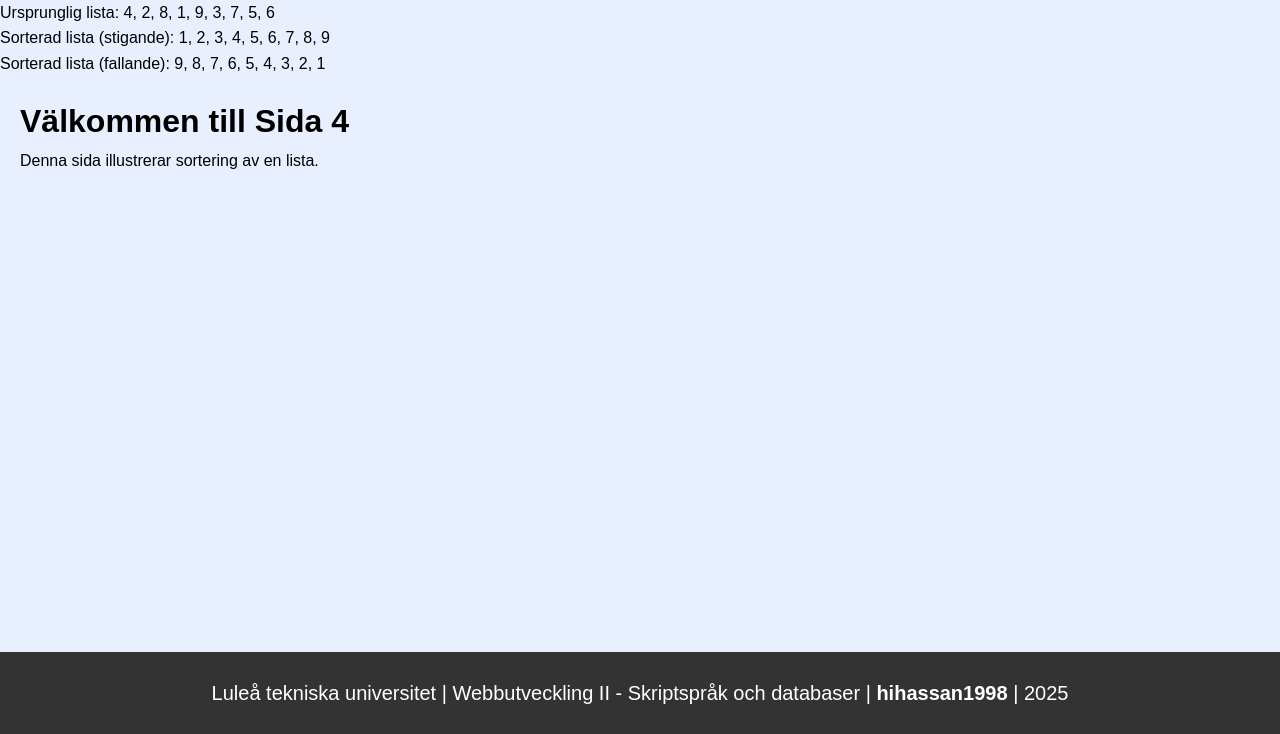
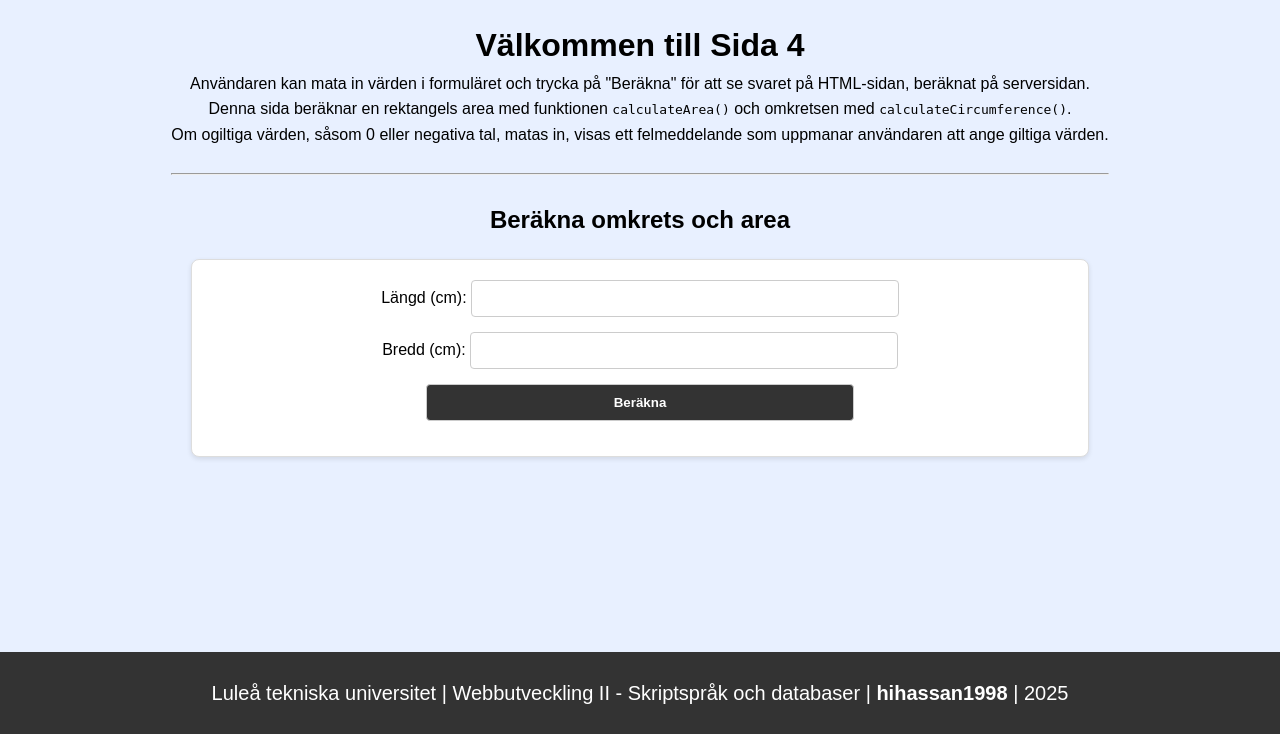
Before and after one commit to hihassan1998/web2, a PHP site: page /public/pages/sida4.php in a window 1280 px wide. Shown: the part 66-800 px from the top of the page. Run offline with PHP 8.4, Linux system fonts and the light colour scheme.

Commit message:
created docker file for deplying php app and completed page 4

```diff
--- a/public/pages/sida3.php
+++ b/public/pages/sida3.php
@@ -21,8 +21,8 @@
         <label for="searchWord">Sökord:</label><br>
         <input type="text" id="searchWord" name="searchWord"><br>
         <button type="submit">Skicka</button>
-    </form>
-    <?php
+        <br><br>
+        <?php
 
     if ($_SERVER['REQUEST_METHOD'] === 'POST') {
         $words = explode(" ", $_POST['words'] ?? '');
@@ -50,6 +50,8 @@
         }
     }
     ?>
+    </form>
+
 </div>
 <?php
 
--- a/public/pages/sida4.php
+++ b/public/pages/sida4.php
@@ -1,13 +1,26 @@
 <?php include '../../includes/header.php';
 
-$numbers = [4, 2, 8, 1, 9, 3, 7, 5, 6];
-echo "<p>Ursprunglig lista: " . implode(", ", $numbers) . "</p>";
+// Function which calculates the area of shape
+function calculateArea($length, $width)
+{
+    return $length * $width;
+}
 
-sort($numbers);
-echo "<p>Sorterad lista (stigande): " . implode(", ", $numbers) . "</p>";
+// Function which calculates the circumference of the shape
+function calculateCircumference($length, $width)
+{
+    $circumference = 2 * ($length + $width);
+    $area = calculateArea($length, $width);
+    return [$circumference, $area];
+}
+// initialize values so that the circumference and areas can be printied in html side
 
-rsort($numbers);
-echo "<p>Sorterad lista (fallande): " . implode(", ", $numbers) . "</p>";
+$circumference = null;
+$area = null;
+// $length = null;
+// $width = null;
+
+
 ?>
 
 <head>
@@ -15,10 +28,54 @@ echo "<p>Sorterad lista (fallande): " . implode(", ", $numbers) . "</p>";
 </head>
 
 
-<div class="main-content">
+<div class="main-content center-content">
 
     <h1>Välkommen till Sida 4</h1>
-    <p>Denna sida illustrerar sortering av en lista.</p>
+    <p>Användaren kan mata in värden i formuläret och trycka på "Beräkna" för att se svaret på HTML-sidan, beräknat på serversidan.</p>
+    <p>Denna sida beräknar en rektangels area med funktionen <code>calculateArea()</code> och omkretsen med <code>calculateCircumference()</code>.</p>
+    <p>Om ogiltiga värden, såsom 0 eller negativa tal, matas in, visas ett felmeddelande som uppmanar användaren att ange giltiga värden.</p>
+
+    <br>
+    <hr>
+    <br>
+    <h2>Beräkna omkrets och area</h2>
+    <form method="post">
+        <label for="length">Längd (cm):</label>
+        <input type="number" id="length" name="length" step="0.1" required><br>
+
+        <label for="width">Bredd (cm):</label>
+        <input type="number" id="width" name="width" step="0.1" required><br>
+
+        <button type="submit">Beräkna</button>
+
+        <br>
+
+        <?php
+        if ($_SERVER['REQUEST_METHOD'] === 'POST') {
+            $length = isset($_POST['length']) ? (float)$_POST['length'] : 0;
+            $width = isset($_POST['width']) ? (float)$_POST['width'] : 0;
+
+            if ($length > 0 && $width > 0) {
+                list($circumference, $area) = calculateCircumference($length, $width);
+            } else {
+                echo "<p style='color: red;'>Ange giltiga värden för längd och bredd.</p>";
+            }
+        }
+        ?>
+
+
+        <?php if ($circumference !== null && $area !== null): ?>
+            <hr>
+            <h2>Resultat:</h2>
+            <p>Inmatat Längd: <?= $length ?> cm</p>
+            <p>Inmatat Bredd: <?= $width ?> cm</p>
+            <p><b>Omkrets: </b><?= $circumference ?> cm</p>
+            <p><b>Area: </b><?= $area ?> cm²</p>
+        <?php endif; ?>
+    </form>
+
+
+
 </div>
 
 
```
Also changed, not shown: 1 other file.
